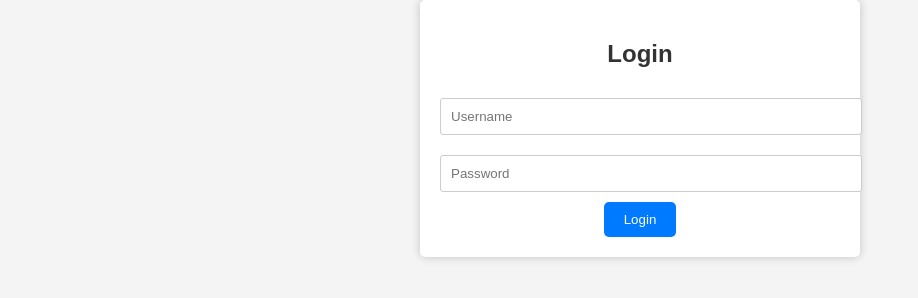
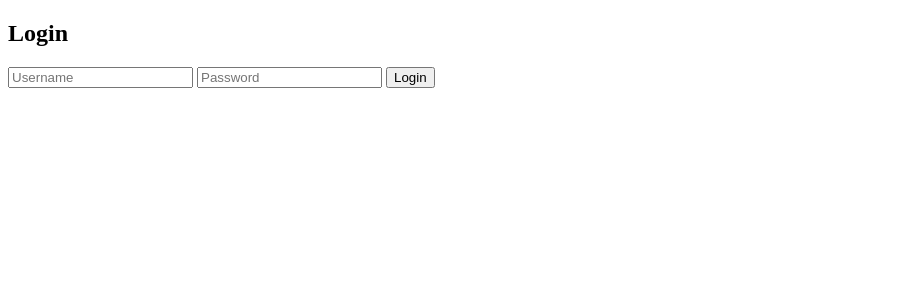
Before and after one commit to blazebrown87221/test-with-login-stuff-with-chatgpt, a plain HTML site: page index.html in a window 1280 px wide. Both pictures are taken after a click on the button "Login". Shown: the whole page, without its empty margins (0-918 px from the left). Drawn offline with Linux system fonts and the light colour scheme.

Commit message:
Update index.html

```diff
--- a/index.html
+++ b/index.html
@@ -3,48 +3,7 @@
 <head>
     <title>Login Page</title>
     <style>
-        body {
-            font-family: Arial, sans-serif;
-            background-color: #f4f4f4;
-            text-align: center;
-            margin: 0;
-            padding: 0;
-        }
-
-        .container {
-            max-width: 400px;
-            margin: 0 auto;
-            padding: 20px;
-            background-color: #fff;
-            border-radius: 5px;
-            box-shadow: 0px 0px 10px rgba(0, 0, 0, 0.2);
-        }
-
-        h2 {
-            color: #333;
-        }
-
-        button {
-            background-color: #007bff;
-            color: #fff;
-            border: none;
-            padding: 10px 20px;
-            border-radius: 5px;
-            cursor: pointer;
-        }
-
-        button:hover {
-            background-color: #0056b3;
-        }
-
-        input[type="text"],
-        input[type="password"] {
-            width: 100%;
-            padding: 10px;
-            margin: 10px 0;
-            border: 1px solid #ccc;
-            border-radius: 3px;
-        }
+        /* ... (CSS styles as in previous examples) */
     </style>
 </head>
 <body>
@@ -53,21 +12,25 @@
         <form>
             <input type="text" placeholder="Username" id="username">
             <input type="password" placeholder="Password" id="password">
-            <button type="button" onclick="showLoginDialog()">Login</button>
+            <button type="button" onclick="login()">Login</button>
         </form>
     </div>
 
     <script>
-        function showLoginDialog() {
+        function login() {
             const username = document.getElementById("username").value;
             const password = document.getElementById("password").value;
 
-            // You can handle the username and password here.
-            if (username && password) {
-                // For demonstration purposes, let's just display them.
-                alert(`Username: ${username}\nPassword: ${password}`);
-            } else {
-                alert("Please enter both username and password.");
+            // Simulate server-side encryption and authentication (replace with real server-side code).
+            try {
+                if (username === "blaze" && password === "Bl@aze05144") {
+                    alert("Login successful!");
+                    // You can redirect or perform further actions here.
+                } else {
+                    alert("Login failed. Please check your credentials.");
+                }
+            } catch (error) {
+                console.error("Error:", error);
             }
         }
     </script>
```
